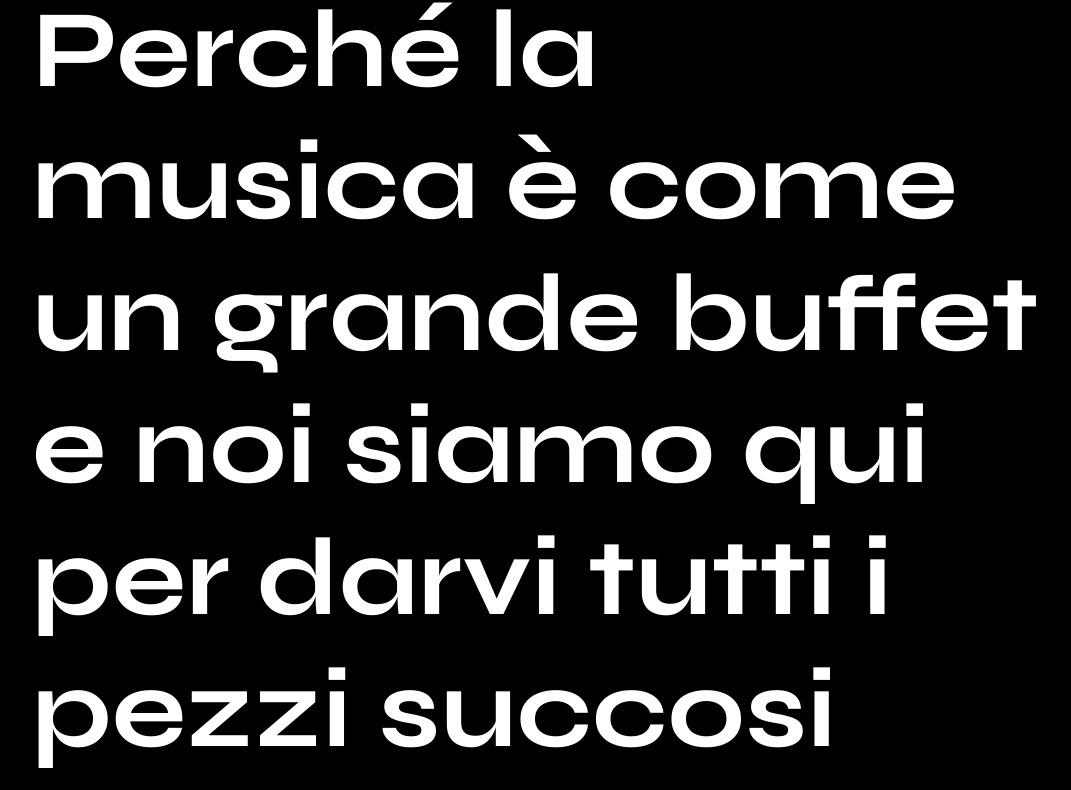
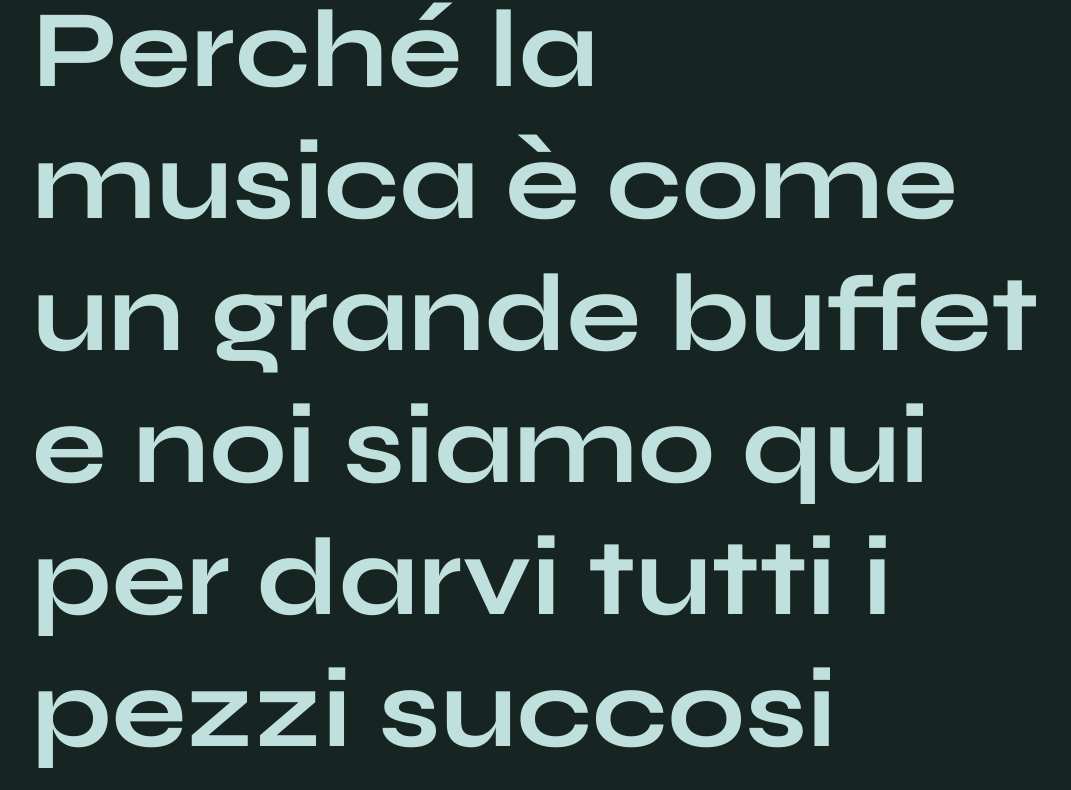
Before and after one commit to Ascariis/Bidda, a plain HTML site: page index.html in a window 1280 px wide. Shown: the part 246-1036 px from the top of the page, without its empty margins (96-1167 px from the left). Drawn offline with nearby package versions, Linux system fonts and the dark colour scheme; a script that the page names is missing.

Commit message:
Update styles.css

```diff
--- a/styles.css
+++ b/styles.css
@@ -2,15 +2,15 @@
 
 /* Light mode */
 :root {
-  --body-bg: #FFFFFF;
-  --body-color: #000000;
+  --body-bg: #C0E0DE;
+  --body-color: #162521;
 }
 
 /* Dark mode */
 @media (prefers-color-scheme: dark) {
   :root {
-      --body-bg: #000000;
-      --body-color: #FFFFFF;
+      --body-bg: #162521;
+      --body-color: #C0E0DE;
       --isDark: invert(100%);
   }
 }
```
